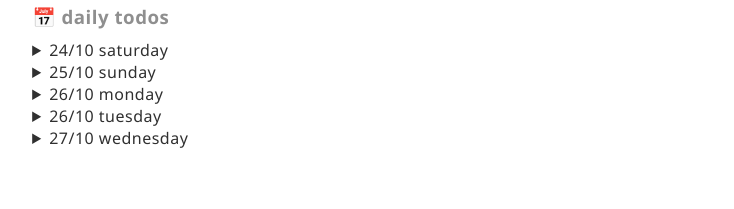
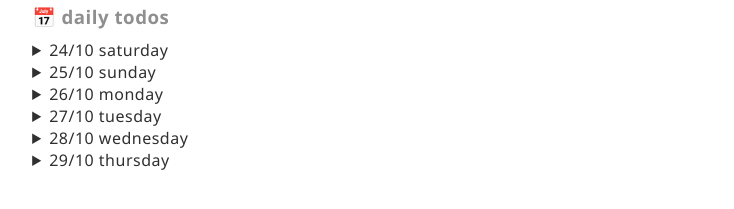
Before and after one commit to h-xuan/h-xuan.github.io, a Jekyll site: the page built from _posts/2020-10-24-log.md, in a window 1280 px wide. Shown: the part 157-366 px from the top of the page, without its empty margins (19-753 px from the left). Built offline with Jekyll 4.4.1, drawn with Linux system fonts in a browser that asks for light colours.

Commit message:
fix + upz

```diff
--- a/_posts/2020-10-24-log.md
+++ b/_posts/2020-10-24-log.md
@@ -64,8 +64,8 @@ date: 2020-10-24 11:45:22 +0800
 </details>
 
 <details>
-<summary>26/10 tuesday</summary>
-<h3>26/10 tuesday</h3>
+<summary>27/10 tuesday</summary>
+<h3>27/10 tuesday</h3>
 <br>
 <p>
 📃 <b>to-do</b>
@@ -82,8 +82,8 @@ date: 2020-10-24 11:45:22 +0800
 </details>
 
 <details>
-<summary>27/10 wednesday</summary>
-<h3>27/10 wednesday</h3>
+<summary>28/10 wednesday</summary>
+<h3>28/10 wednesday</h3>
 <br>
 <p>
 📃 <b>to-do</b>
@@ -98,3 +98,25 @@ date: 2020-10-24 11:45:22 +0800
 <br><br>
 
 </details>
+
+<details>
+<summary>29/10 thursday</summary>
+<h3>29/10 thursday</h3>
+<p>9:26: Still struggling to turn my sleep schedule around. I've been consistently sleeping past 2am and waking up around 9-10 and my head feels heavier each passing day...Gotta find a way to cut down my excessive screen time.
+
+</p>
+<br>
+<p>
+📃 <b>to-do</b>
+<ul>
+    <li>webdev - ◯ ◯ ◯ ◯</li>
+    <li>japanese - ◯ ◯ ◯ </li>
+    <li>workout</li>
+    <li>art - prompt for today: 'shoes'</li>
+
+</ul>
+</p>
+
+<br><br>
+
+</details>
--- a/assets/style.css
+++ b/assets/style.css
@@ -47,7 +47,7 @@ svg {
   background-repeat: no-repeat;
   overflow: hidden;
   background-size: 1920px 1080px;
-  z-index: -1;
+  z-index: -10;
   left: 0px;
   transition: width 0.5s ease-in-out;
   touch-action: none;
@@ -120,7 +120,7 @@ nav {
   position: absolute;
   width: 100%;
   display: flex;
-  z-index: 3;
+  z-index: 1;
   justify-content: center;
 }
 
@@ -142,6 +142,7 @@ nav a {
   right: -65%;
   bottom: 0;
   transition: right 0.5s ease-in-out, width 0.5s ease-in-out;
+  z-index: 100;
 }
 
 #cframe {
```
